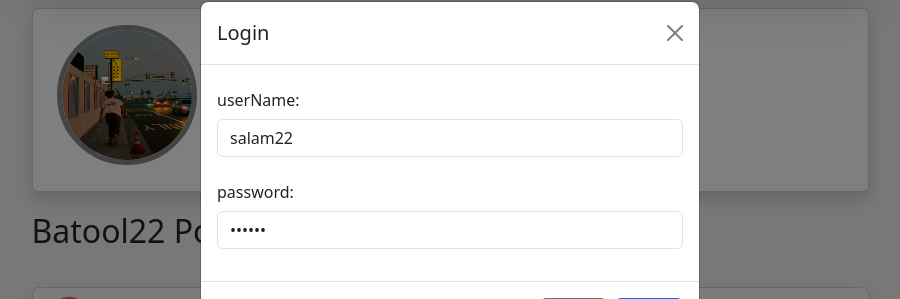
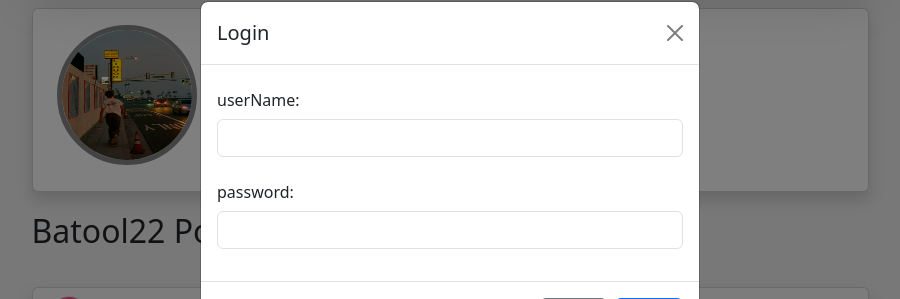
Before and after one commit to batool2azzam/advanceJS_FinalProject, a website: page profile.html in a window 1280 px wide. Both pictures are taken after a click on the button "Login". Shown: the part 91-390 px from the top of the page, without its empty margins (190-1090 px from the left). Drawn offline with nearby package versions, Linux system fonts and the light colour scheme; no server answers.

Commit message:
last update

```diff
--- a/profile.html
+++ b/profile.html
@@ -176,11 +176,11 @@
             <form>
                 <div class="mb-3">
                 <label for="recipient-name" class="col-form-label">userName:</label>
-                <input type="text" class="form-control" id="username" value="salam22">
+                <input type="text" class="form-control" id="username">
                 </div>
                 <div class="mb-3">
                 <label for="message-text" class="col-form-label">password:</label>
-                <input type="password" class="form-control" id="password" value="123456">
+                <input type="password" class="form-control" id="password">
                 </div>
             </form>
             </div>
```
Also changed, not shown: comments.html (+2 -2 lines), index.html (+2 -2 lines).
